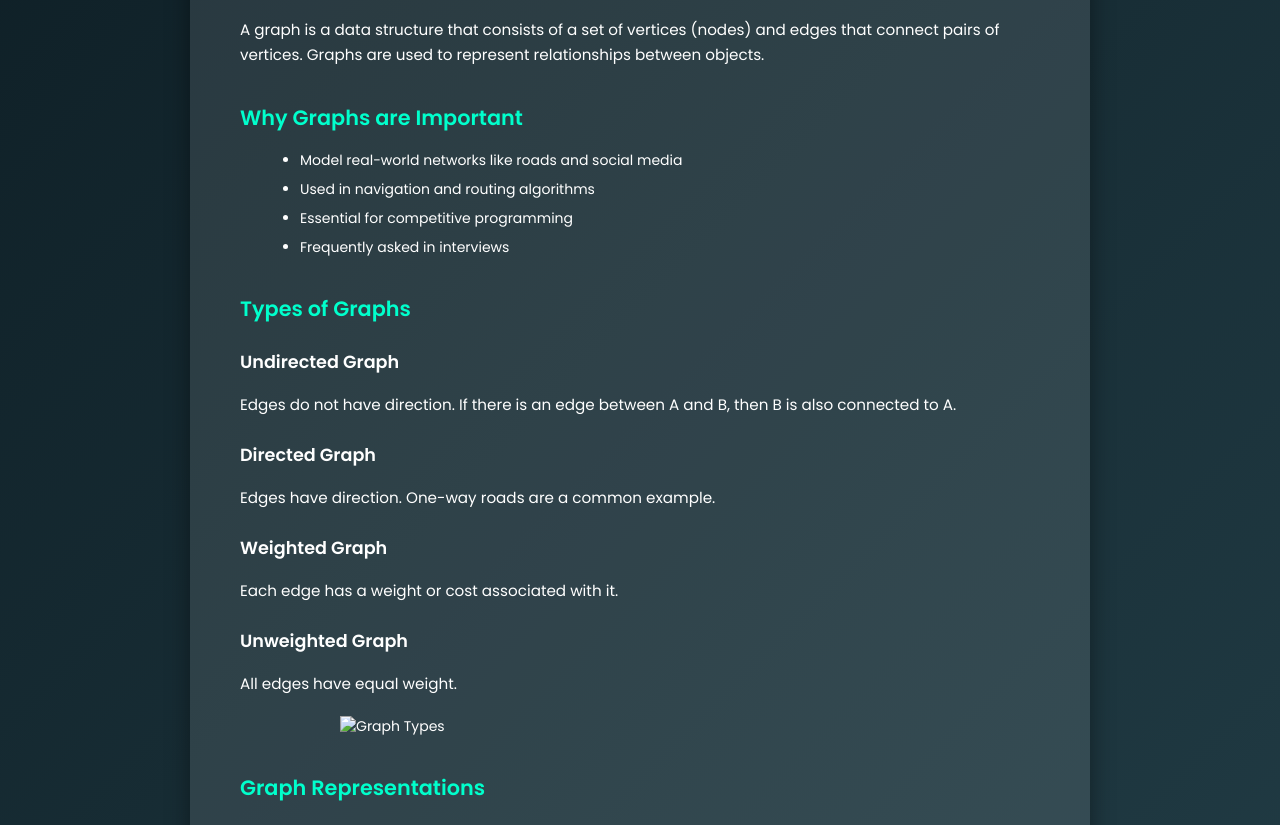
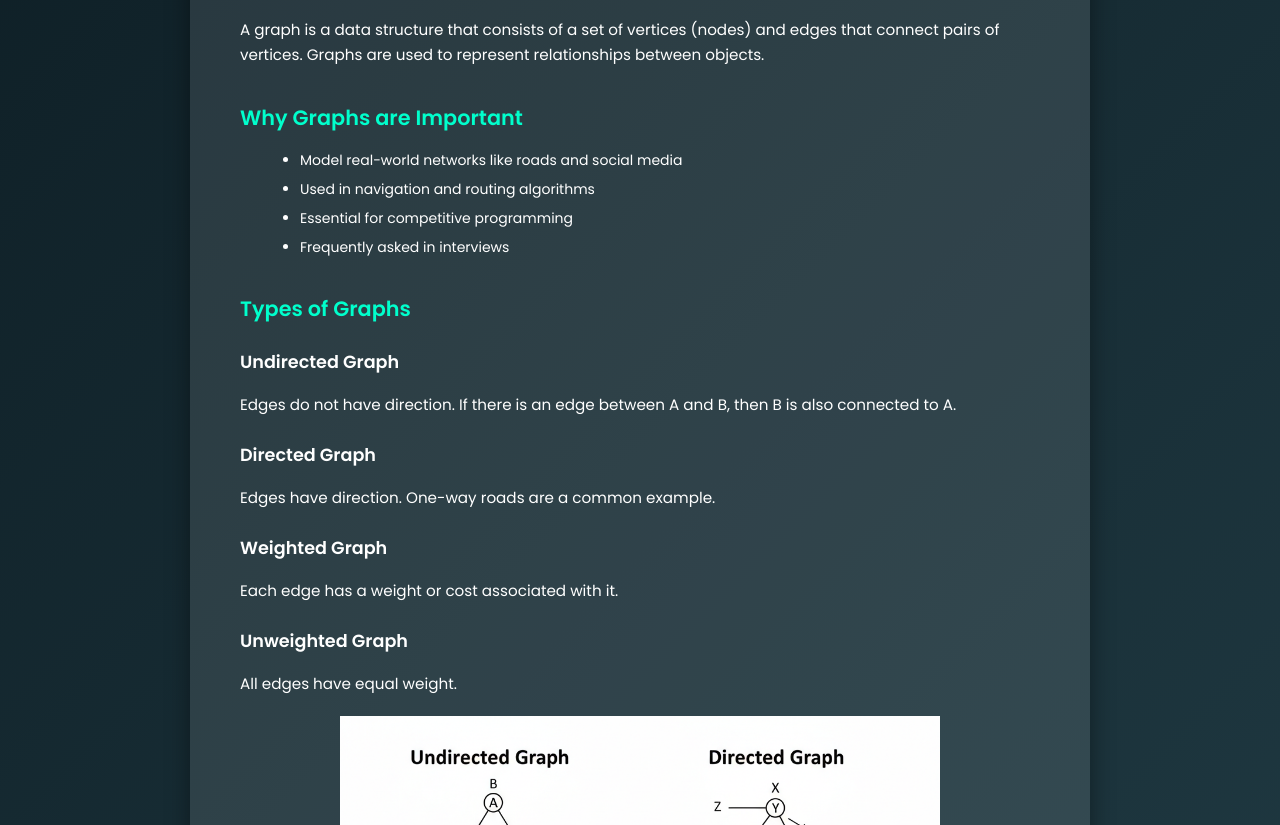
Before and after one commit to Charan24072005/dsaquiz, a plain HTML site: page learningGraphs.html in a window 1280 px wide. Shown: the part 101-926 px from the top of the page. Drawn offline with Linux system fonts and the light colour scheme.

Commit message:
Update learningGraphs.html

```diff
--- a/learningGraphs.html
+++ b/learningGraphs.html
@@ -125,7 +125,7 @@
     <p>
       All edges have equal weight.
     </p>
-      <img src="images/graphstypes.png"
+      <img src="graphstypes.png"
      alt="Graph Types"
      loading="lazy"
      style="width:100%; max-width:600px; display:block; margin:20px auto;">
```
